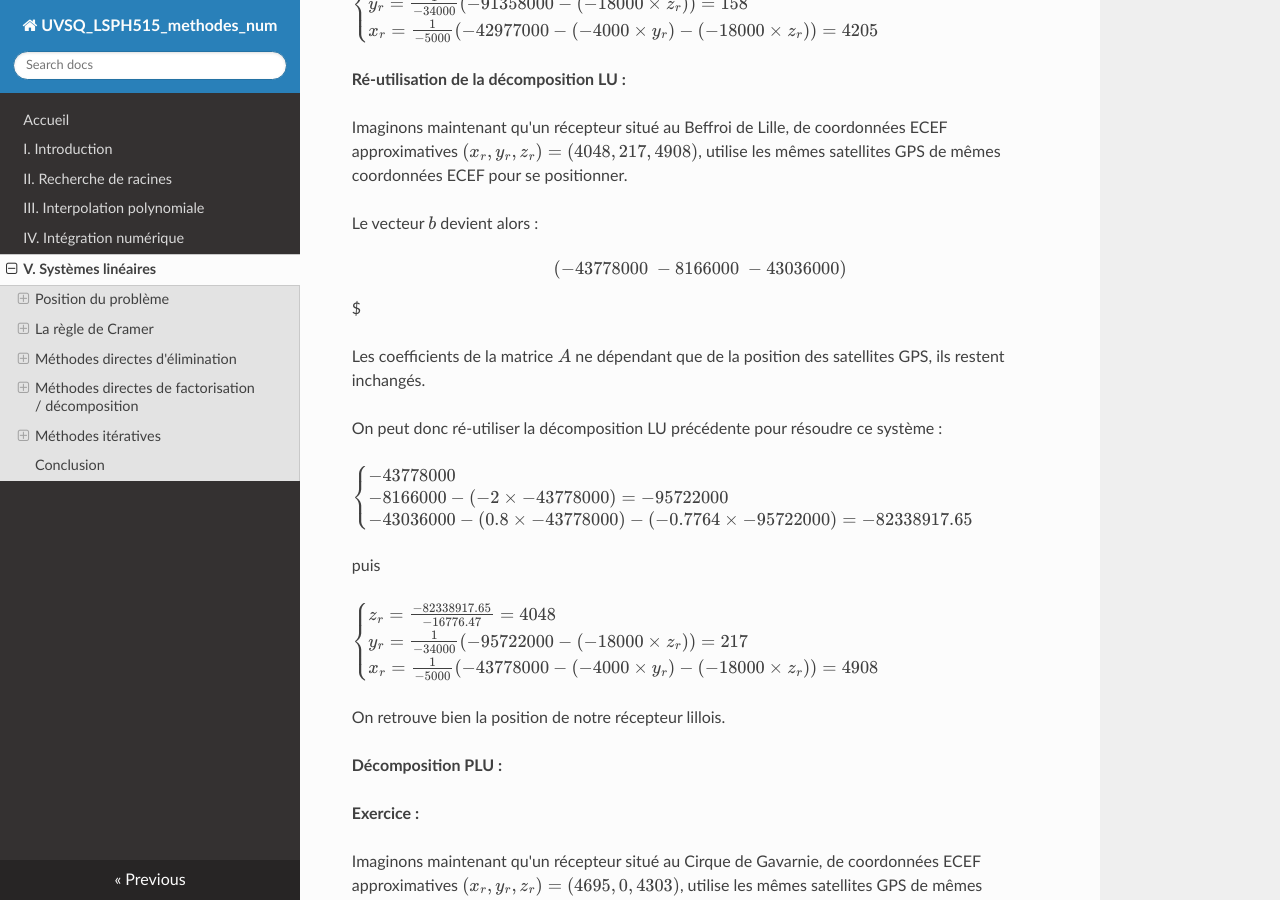
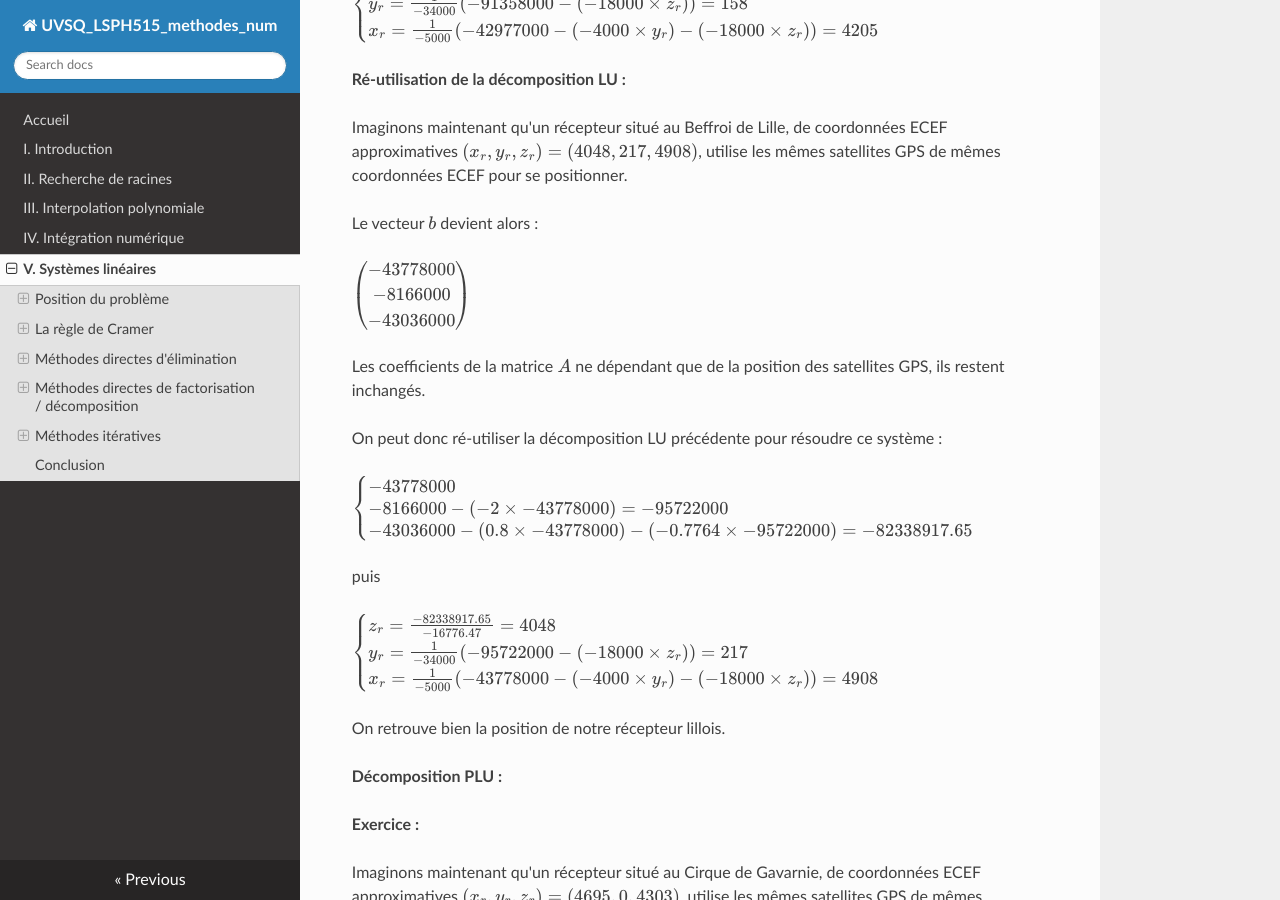
Before and after one commit to NicOudart/UVSQ_LSPH515_methodes_num, an MkDocs documentation site: the page built from docs/Chap5_Systemes_lineaires.md, in a window 1280 px wide and 900 px high, scrolled down 33641 px. Built offline with MkDocs 1.6.1, drawn with Linux system fonts in a browser that asks for light colours; nearby versions of some CDN libraries.

Commit message:
-Minor fix in Chapter 5.

```diff
--- a/docs/Chap5_Systemes_lineaires.md
+++ b/docs/Chap5_Systemes_lineaires.md
@@ -1839,7 +1839,7 @@ Imaginons maintenant qu'un récepteur situé au Beffroi de Lille, de coordonnée
 
 Le vecteur $b$ devient alors :
 
-\begin{pmatrix}
+$\begin{pmatrix}
   -43778000\\
   -8166000\\
   -43036000
```
